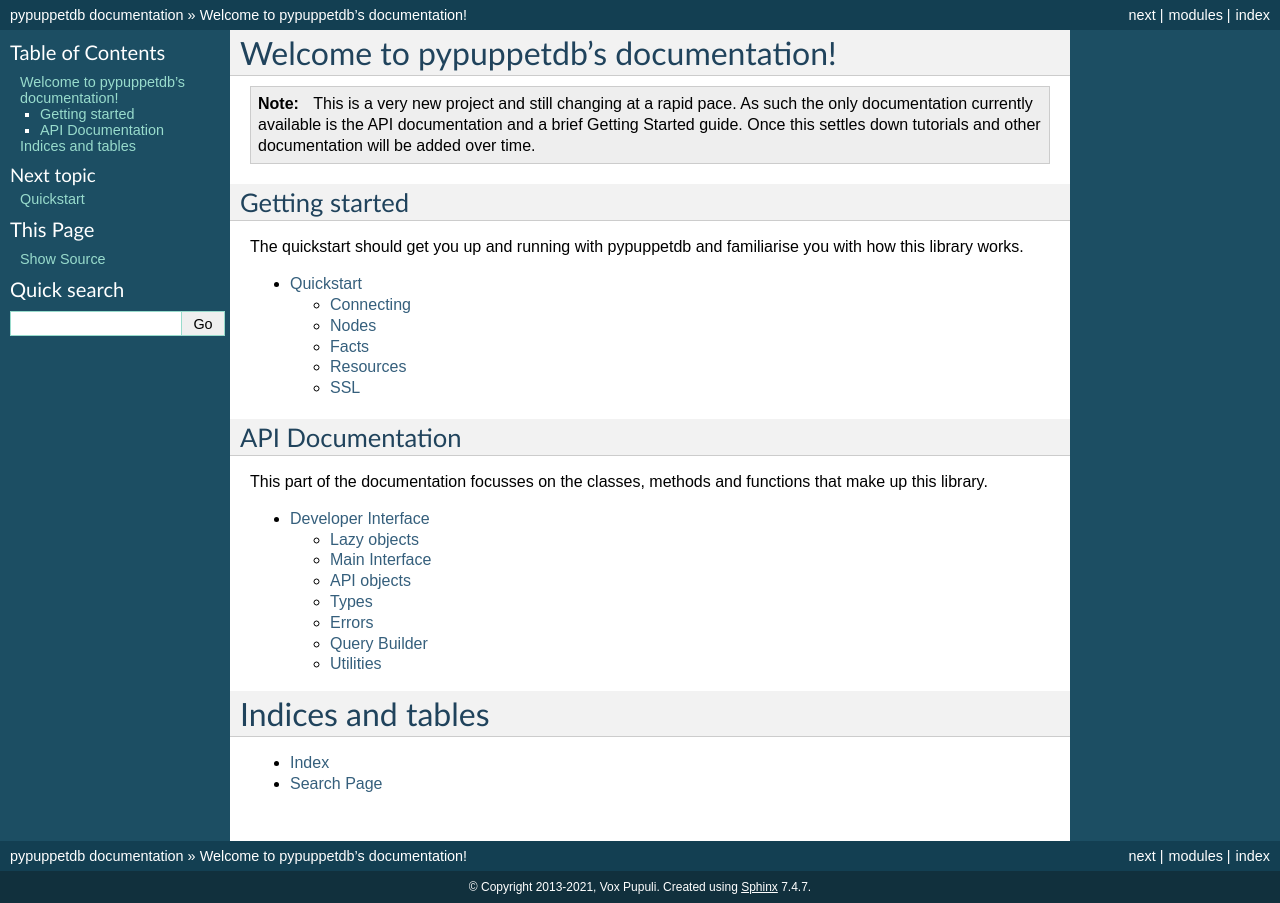
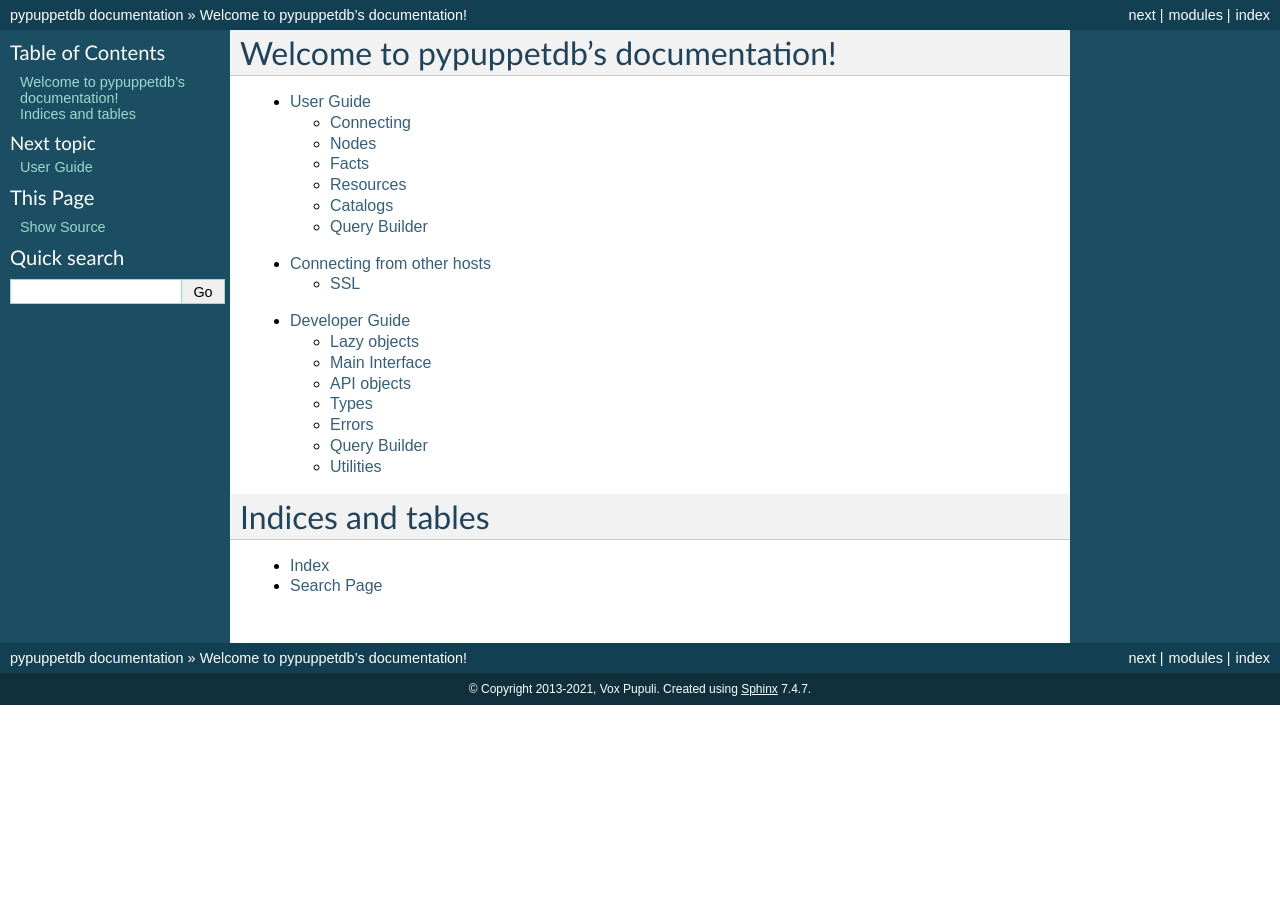
Before and after one commit to voxpupuli/pypuppetdb, a Sphinx documentation site: the page built from docs/index.rst, in a window 1280 px wide. Built offline with Sphinx 7.4.7, drawn with Linux system fonts in a browser that asks for light colours.

Commit message:
Split docs into 3 sections

```diff
--- a/docs/index.rst
+++ b/docs/index.rst
@@ -1,33 +1,20 @@
 Welcome to pypuppetdb's documentation!
 ======================================
-
-.. note::
-   This is a very new project and still changing at a rapid pace. As such the
-   only documentation currently available is the API documentation and a brief
-   Getting Started guide. Once this settles down tutorials and other documentation
-   will be added over time.
-
-Getting started
----------------
-
-The quickstart should get you up and running with pypuppetdb and familiarise
-you with how this library works.
 
 .. toctree::
    :maxdepth: 2
 
-   quickstart
-
-API Documentation
------------------
-
-This part of the documentation focusses on the classes, methods and functions
-that make up this library.
+   user
 
 .. toctree::
    :maxdepth: 2
 
-   api
+   connecting
+
+.. toctree::
+   :maxdepth: 2
+
+   developer
 
 Indices and tables
 ==================
```
Also changed, not shown: README.md (+1 -1 lines), docs/connecting.rst (renamed from docs/quickstart.rst, +7 -96 lines), docs/developer.rst (renamed from docs/api.rst, +8 -3 lines), docs/user.rst (added, +197 -0 lines).
